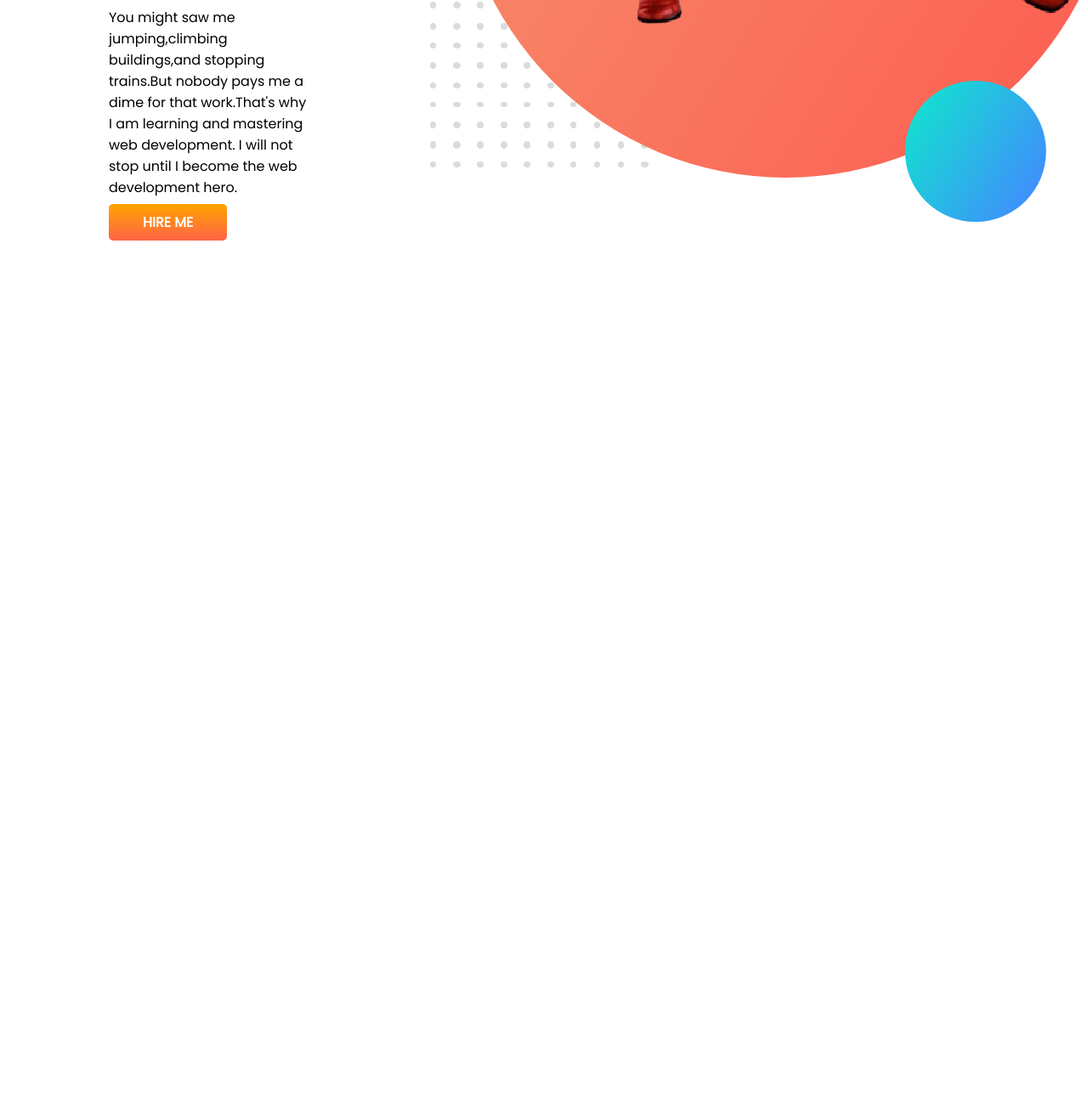
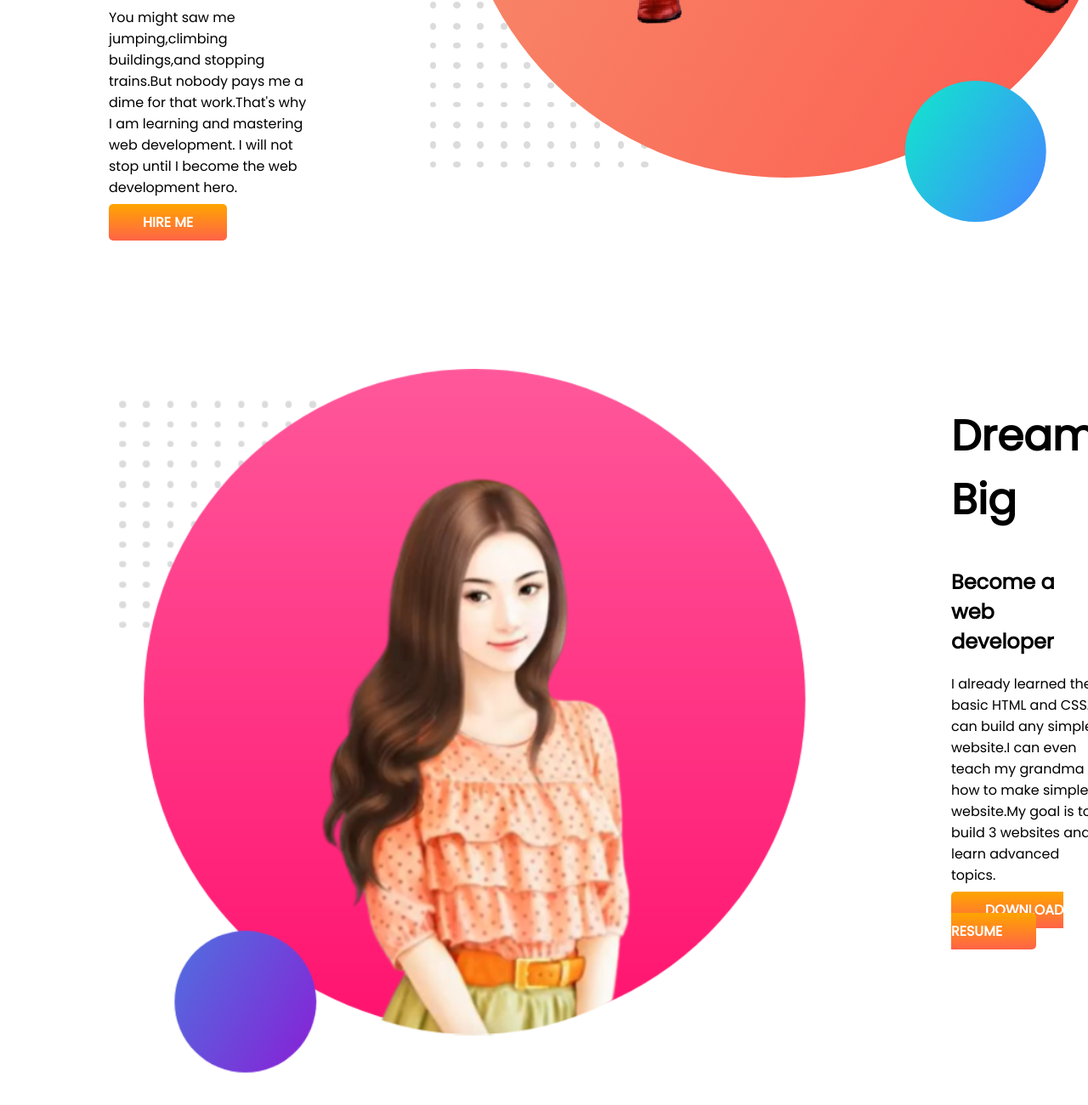
Before and after one commit to urmiu/My-personal-portfulio, a plain HTML site: page index.html in a window 1280 px wide. Shown: the part 568-1868 px from the top of the page at 85% size. Before the commit the page ends 851 px from the top, so only its background shows below. Drawn offline with Linux system fonts and the light colour scheme.

Commit message:
image added

```diff
--- a/index.html
+++ b/index.html
@@ -23,5 +23,18 @@
           <img src="images/my-bg.png" alt="">
        </div>
  </section>
+ <section class="Dream Big">
+  <div  class="half-width">
+     <img src="images/my-bg2 (1).png" alt="">
+  </div>
+  <div  class="half-width">
+     <h1>Dream Big</h1>
+     <h2>Become a web developer</h2>
+     <p>
+          I already learned the basic HTML and CSS.I can build any simple website.I can even teach my grandma how to make simple website.My goal is to build 3 websites and learn advanced topics.
+     </p>
+     <a class="link-button" target="_blank" href="">DOWNLOAD RESUME</a>
+  </div>
+ </section>
 </body>
 </html>
--- a/style.css
+++ b/style.css
@@ -10,6 +10,7 @@ h1{
 }
 section{
      display: flex;
+     margin-bottom: 160px;
 }
 .half-width{
      width: 50%;
@@ -29,3 +30,8 @@ section{
 .top-banner{
      background-image: url(images/top-banner.png);
 }
+.Dream Big{
+  background-image: url(images/dream-bg.png);
+  background-repeat: no-repeat;
+  background-position: right;
+}
```
